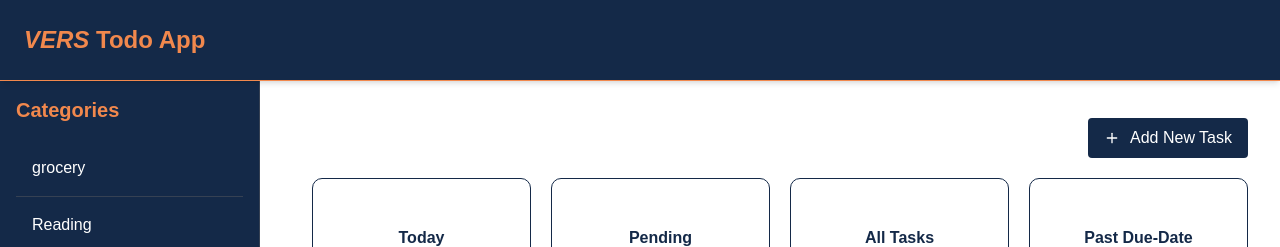
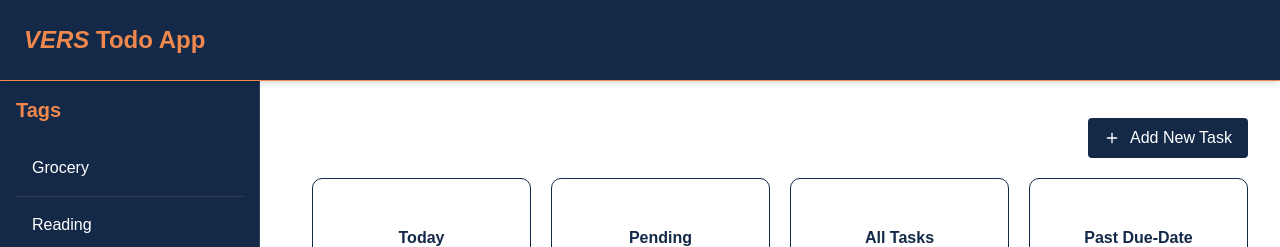
Before and after one commit to PeCrio/t4d-todo-app, a Next.js app: page / in a window 1280 px wide. Shown: the top 247 px of the page. Built offline with nearby package versions, Linux system fonts and the light colour scheme.

Commit message:
fix: categories-tags, console.logs, style.module.css

```diff
--- a/src/app/globals.css
+++ b/src/app/globals.css
@@ -117,9 +117,23 @@
   }
 } */
 
+
+.list_popup span{
+    cursor: pointer;
+    padding: 3px;
+    width: fit-content;
+}
+.list_popup span:hover{
+    color: var(--color-theme-orange);
+}
+
 body {
   background: var(--background);
   font-family: Arial, Helvetica, sans-serif;
+}
+
+body:has(.overlay){
+    overflow: hidden;
 }
 
 /* scrollbar */
--- a/src/app/page.tsx
+++ b/src/app/page.tsx
@@ -8,9 +8,10 @@ import StatusDiv from "@/components/StatusDiv";
 import TodoFormModal from "@/components/TodoFormModal";
 import Overlay from "@/components/Overlay";
 import { LocalStorageService } from "@/utils/LocalStorageService";
-import { useCategory } from "@/store/CategoryContext";
 import { useFilter } from "@/store/FilterContext";
 import { getISODateFormat } from "@/utils/Formatters";
+import { toast } from "react-toastify";
+import { useTag } from "@/store/TagContext";
 
 export default function Home() {
   const [completed, setCompleted] = useState<IListStructure[]>([]);
@@ -21,7 +22,7 @@ export default function Home() {
   const [mode, setMode] = useState<'add' | 'edit' | 'delete'>('add');
   const { setSelectedFilterQuery, selectedFilterQuery } = useFilter();
 
-  const { selectedCategory } = useCategory();
+  const { selectedTag } = useTag();
   useEffect(() => {
     const existing = LocalStorageService.get<IListStructure[]>();
     if (!existing || existing.length === 0) {
@@ -38,8 +39,8 @@ export default function Home() {
 
         let locallySavedData = stored;
 
-        if (selectedCategory) {
-          locallySavedData = locallySavedData.filter((list) => list.category === selectedCategory);
+        if (selectedTag) {
+          locallySavedData = locallySavedData.filter((list) => list.tag === selectedTag);
         }
 
         if (selectedFilterQuery) {
@@ -60,16 +61,16 @@ export default function Home() {
           setTodo(locallySavedData.filter((list) => !list.completed));
         }
       } catch (err) {
-        console.log(err);
+        toast.error((err as Error).message);
       } finally {
         setPageLoading(false);
       }
     }, 500);
-  }, [selectedCategory, selectedFilterQuery]);
+  }, [selectedTag, selectedFilterQuery]);
 
   useEffect(()=>{
     refreshTodoList();
-  },[selectedCategory, refreshTodoList]);
+  },[selectedTag, refreshTodoList]);
 
   const addNewTask = () => {
     setMode("add");
--- a/src/components/Layout/SideBar.tsx
+++ b/src/components/Layout/SideBar.tsx
@@ -1,6 +1,7 @@
 
 "use client";
-import { useCategory } from '@/store/CategoryContext';
+
+import { useTag } from '@/store/TagContext';
 import { IListStructure } from '@/types/ListTypes';
 import { LocalStorageService } from '@/utils/LocalStorageService';
 import { useEffect, useState } from 'react';
@@ -12,15 +13,15 @@ interface SideBarProps {
   isSidebarOpen: boolean;
 }
 
-interface CategoryItemProps {
+interface TagItemProps {
   label: string;
   onClick?: () => void;
-  activeCategory?: string | null;
+  activeTag?: string | null;
 }
 
-const CategoryItem = ({ label, onClick, activeCategory }: CategoryItemProps) => (
+const TagItem = ({ label, onClick, activeTag }: TagItemProps) => (
   <li
-    className={`p-4 text-white cursor-pointer border-b border-gray-700 transition-colors duration-200 ${activeCategory === label ? 'bg-theme-orange' : 'hover:bg-gray-800'}`}
+    className={`p-4 capitalize text-white cursor-pointer border-b border-gray-700 transition-colors duration-200 ${activeTag === label ? 'bg-theme-orange' : 'hover:bg-gray-800'}`}
     onClick={onClick}
   >
     {label}
@@ -30,33 +31,33 @@ const CategoryItem = ({ label, onClick, activeCategory }: CategoryItemProps) =>
 
 
 const SideBar = ({ toggleSidebar }: SideBarProps) => {
-  const [categories, setCategories] = useState([''])
+  const [tags, setTags] = useState([''])
   const [isLoading, setIsLoading] = useState(true);
-  const { setSelectedCategory, selectedCategory } = useCategory();
+  const { setSelectedTag, selectedTag } = useTag();
 
-  const getTodoCategories = () => {
+  const getTodoTags = () => {
     setTimeout(()=>{
       const getAllTodos = LocalStorageService.get() as IListStructure[];
-      const uniqueCategories = new Set(getAllTodos.map((allTodos)=> allTodos.category).filter(Boolean) ?? [])
-      setCategories([...uniqueCategories]);
+      const uniqueTags = new Set(getAllTodos.map((allTodos)=> allTodos.tag).filter(Boolean) ?? [])
+      setTags([...uniqueTags]);
       setIsLoading(false);
     },500)
   }
 
   useEffect(()=>{
-    window.addEventListener('_New_List_Added', getTodoCategories);
+    window.addEventListener('_New_List_Added', getTodoTags);
 
-    getTodoCategories();
+    getTodoTags();
 
     return () =>{
-      window.removeEventListener('_New_List_Added', getTodoCategories);
+      window.removeEventListener('_New_List_Added', getTodoTags);
     }
   },[])
 
   return (
     <aside className="p-4 h-full flex flex-col">
       <div className="flex justify-between items-center mb-4 text-theme-orange">
-        <h2 className="text-xl font-bold">Categories</h2>
+        <h2 className="text-xl font-bold">Tags</h2>
         <button
           onClick={toggleSidebar}
           className="lg:hidden p-2 focus:outline-none cursor-pointer"
@@ -71,11 +72,11 @@ const SideBar = ({ toggleSidebar }: SideBarProps) => {
         </div>
         :
         <ul className="list-none p-0 m-0 flex-grow overflow-y-auto">
-          {categories.map((category) => (
-            <CategoryItem key={category} label={category} activeCategory={selectedCategory} onClick={()=>setSelectedCategory(category)}/>
+          {tags.map((tag) => (
+            <TagItem key={tag} label={tag} activeTag={selectedTag} onClick={()=>setSelectedTag(tag)}/>
           ))}
           <div className='text-center'>
-            <button className='bg-white rounded-[3px] mt-5 px-4 flex items-center gap-[3px] m-auto cursor-pointer' onClick={()=>setSelectedCategory('')}>
+            <button className='bg-white rounded-[3px] mt-5 px-4 flex items-center gap-[3px] m-auto cursor-pointer' onClick={()=>setSelectedTag('')}>
               <RxReset />
               Reset
             </button>
--- a/src/components/TodoFormModal.tsx
+++ b/src/components/TodoFormModal.tsx
@@ -23,14 +23,14 @@ const TodoFormModal = ({ setModalOpen, todoItemId, refreshTodoList, mode }: Todo
         name: '',
         description: '',
         date: '',
-        category: '',
+        tag: '',
         hasSubTasks: false,
         subTasks: [''],
     };
 
     const [form, setForm] = useState(defaultFormState);
 
-    const { name, description, date, category, hasSubTasks, subTasks } = form
+    const { name, description, date, tag, hasSubTasks, subTasks } = form
 
     const [isLoading, setIsLoading] = useState(false);
 
@@ -45,7 +45,7 @@ const TodoFormModal = ({ setModalOpen, todoItemId, refreshTodoList, mode }: Todo
             if (currentTodoItem) {
                 const isoDateFormat = currentTodoItem ? new Date(currentTodoItem?.date).toISOString().split('T')[0] : ''
                 setSubTaskLength(currentTodoItem?.subTasks?.length ?? 1);
-                setForm(prev => ({ ...prev, name: currentTodoItem?.name, completed: currentTodoItem?.completed, hasSubTasks: currentTodoItem?.has_subtask, subTasks: currentTodoItem?.subTasks ?? [''], description: currentTodoItem?.description, date: isoDateFormat, category: currentTodoItem?.category }));
+                setForm(prev => ({ ...prev, name: currentTodoItem?.name, completed: currentTodoItem?.completed, hasSubTasks: currentTodoItem?.has_subtask, subTasks: currentTodoItem?.subTasks ?? [''], description: currentTodoItem?.description, date: isoDateFormat, tag: currentTodoItem?.tag }));
             }
         }
     }, [todoItemId]);
@@ -64,7 +64,7 @@ const TodoFormModal = ({ setModalOpen, todoItemId, refreshTodoList, mode }: Todo
                 name,
                 description,
                 date,
-                category,
+                tag,
                 has_subtask: hasSubTasks,
                 completed: todoItemId ? currentTodoItem?.completed : false,
                 ...(hasSubTasks && { subTasks })
@@ -96,7 +96,7 @@ const TodoFormModal = ({ setModalOpen, todoItemId, refreshTodoList, mode }: Todo
             setForm(defaultFormState);
             refreshTodoList();
         }catch(e){
-            console.log(e)
+            toast.error((e as Error).message);
         }finally{
             setIsLoading(false);
         }
@@ -127,8 +127,7 @@ const TodoFormModal = ({ setModalOpen, todoItemId, refreshTodoList, mode }: Todo
               refreshTodoList();
               toast.info("To-do item has been successfully deleted!");
             } catch (err) {
-                console.log(err);
-                toast.error("To-do item could not be deleted!");
+                toast.error((err as Error).message || "To-do item could not be deleted!");
             }
         }
     };
@@ -159,8 +158,8 @@ const TodoFormModal = ({ setModalOpen, todoItemId, refreshTodoList, mode }: Todo
                                 <input type='date' value={date} className='inputDiv rounded-md' onChange={e => setForm(prev => ({ ...prev, date: e.target.value }))}/>
                             </div>
                             <div className='flex flex-col w-full'>
-                                <span>Category</span>
-                                <input type='text' value={category} className='inputDiv rounded-md' placeholder='Enter Category' onChange={e => setForm(prev => ({ ...prev, category: e.target.value }))}/>
+                                <span>Tag</span>
+                                <input type='text' value={tag} className='inputDiv rounded-md' placeholder='Enter Tag' onChange={e => setForm(prev => ({ ...prev, tag: e.target.value }))}/>
                             </div>
                         </div>
                         <div className='flex items-center justify-between gap-[5px]'>
--- a/src/components/provider/CombinedProvider.tsx
+++ b/src/components/provider/CombinedProvider.tsx
@@ -1,13 +1,13 @@
 import { ReactNode } from 'react';
-import { CategoryProvider } from '@/store/CategoryContext';
 import { FilterProvider } from '@/store/FilterContext';
+import { TagProvider } from '@/store/TagContext';
 
 export const CombinedProviders = ({ children }: { children: ReactNode }) => {
   return (
-    <CategoryProvider>
+    <TagProvider>
       <FilterProvider>
         {children}
       </FilterProvider>
-    </CategoryProvider>
+    </TagProvider>
   );
 };
--- a/src/components/styles.module.css
+++ /dev/null
@@ -1,12 +0,0 @@
-.list_popup span{
-    cursor: pointer;
-    padding: 3px;
-    width: fit-content;
-}
-.list_popup span:hover{
-    color: var(--color-theme-orange);
-}
-
-body:has(.overlay){
-    overflow: hidden;
-}
--- a/src/data/dummy-list.ts
+++ b/src/data/dummy-list.ts
@@ -1,6 +1,6 @@
 export const dummyData = [
     {
-        category: "grocery",
+        tag: "grocery",
         description: "This is a sample",
         name: "Start the todo list app",
         time: "9:00am",
@@ -10,7 +10,7 @@ export const dummyData = [
         id: 1,
     },
     {
-        category: "Reading",
+        tag: "Reading",
         description: "",
         name: "Read Physics chapter 1",
         time: "11:00am",
--- a/src/store/CategoryContext.tsx
+++ /dev/null
@@ -1,25 +0,0 @@
-"use client";
-
-import { ICategoryContext } from '@/types/ListTypes';
-import React, { ReactNode, useState, createContext, useContext } from 'react';
-
-
-const CategoryContext = createContext<ICategoryContext | null>(null);
-
-export const CategoryProvider = ({ children }: { children: ReactNode }) => {
-    const [selectedCategory, setSelectedCategory] = useState<string | null>(null);
-  return (
-    <CategoryContext.Provider value={{ selectedCategory, setSelectedCategory }}>
-        {children}
-    </CategoryContext.Provider>
-  )
-}
-
-
-export const useCategory = () => {
-  const context = useContext(CategoryContext);
-  if (!context) {
-    throw new Error('Something went wrong');
-  }
-  return context;
-};
--- /dev/null
+++ b/src/store/TagContext.tsx
@@ -0,0 +1,25 @@
+"use client";
+
+import { ITagContext } from '@/types/ListTypes';
+import React, { ReactNode, useState, createContext, useContext } from 'react';
+
+
+const TagContext = createContext<ITagContext | null>(null);
+
+export const TagProvider = ({ children }: { children: ReactNode }) => {
+    const [selectedTag, setSelectedTag] = useState<string | null>(null);
+  return (
+    <TagContext.Provider value={{ selectedTag, setSelectedTag }}>
+        {children}
+    </TagContext.Provider>
+  )
+}
+
+
+export const useTag = () => {
+  const context = useContext(TagContext);
+  if (!context) {
+    throw new Error('Something went wrong');
+  }
+  return context;
+};
```
Also changed, not shown: src/components/Overlay.tsx (+5 -5 lines), src/components/StatusDiv.tsx (+5 -5 lines), src/types/ListTypes.ts (+4 -4 lines).
